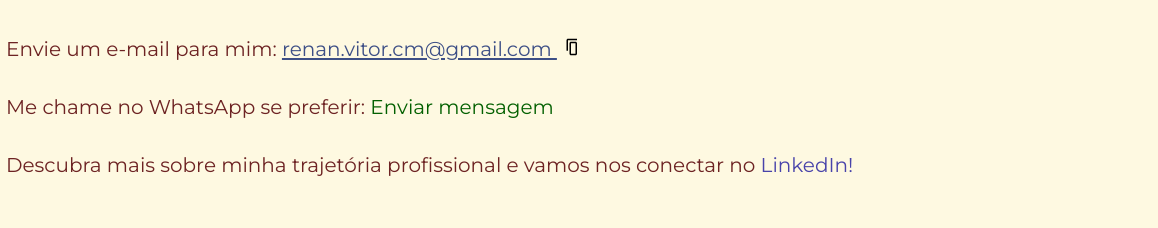
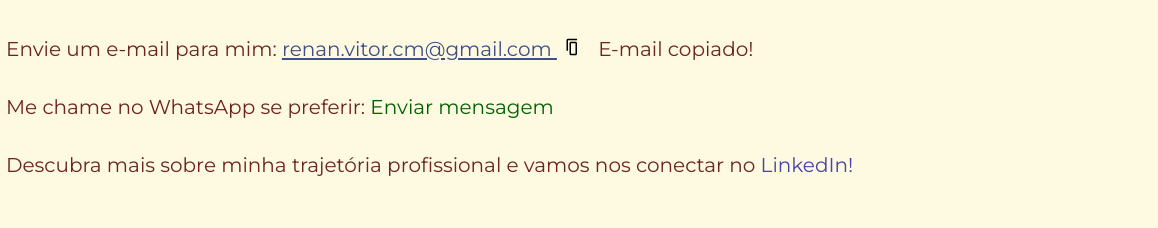
Before and after one commit to renancvitor/portfolio, a plain HTML site: page index.html in a window 1280 px wide. Both pictures are taken after a click on the button 695 px from the left and 4857 px from the top of the page. Shown: the part 4809-5037 px from the top of the page, 122-1280 px from the left. Drawn offline with Linux system fonts and the light colour scheme.

Commit message:
Inclusão de comentário quando e-mail for copiado e remoção do ITALIC na legenda - seção Contato

```diff
--- a/assets/css/style.css
+++ b/assets/css/style.css
@@ -613,6 +613,16 @@ body .full-width {
     text-align: center;
 }
 
+.tooltip {
+    display: none;
+    color: var(--primary-color);
+    margin-left: 10px;
+}
+
+.email-copiado button:focus+.tooltip {
+    display: inline-block;
+}
+
 @media (max-width: 800px) {
 
     .intro-cotent,
--- a/index.html
+++ b/index.html
@@ -234,6 +234,7 @@
                             target="_blank" rel="noopener noreferrer">
                             renan.vitor.cm@gmail.com
                         </a>
+                        <label class="email-copiado">
                             <button style="border: none; background: none; cursor: pointer; margin-left: 8px;"
                                 onclick="navigator.clipboard.writeText('renan.vitor.cm@gmail.com')">
                                 <svg width="18" height="18" viewBox="0 0 24 24" fill="var(--texto)"
@@ -242,6 +243,8 @@
                                         d="M16 1H4C2.9 1 2 1.9 2 3V17H4V3H16V1ZM14 5H8C6.9 5 6 5.9 6 7V21C6 22.1 6.9 23 8 23H14C15.1 23 16 22.1 16 21V7C16 5.9 15.1 5 14 5ZM14 21H8V7H14V21Z" />
                                 </svg>
                             </button>
+                            <span class="tooltip">E-mail copiado!</span>
+                        </label>
                     </p>
                 </div>
 
```
Also changed, not shown: js/script.js (indentation only). Lines whose indentation alone changed are shown as unchanged.
